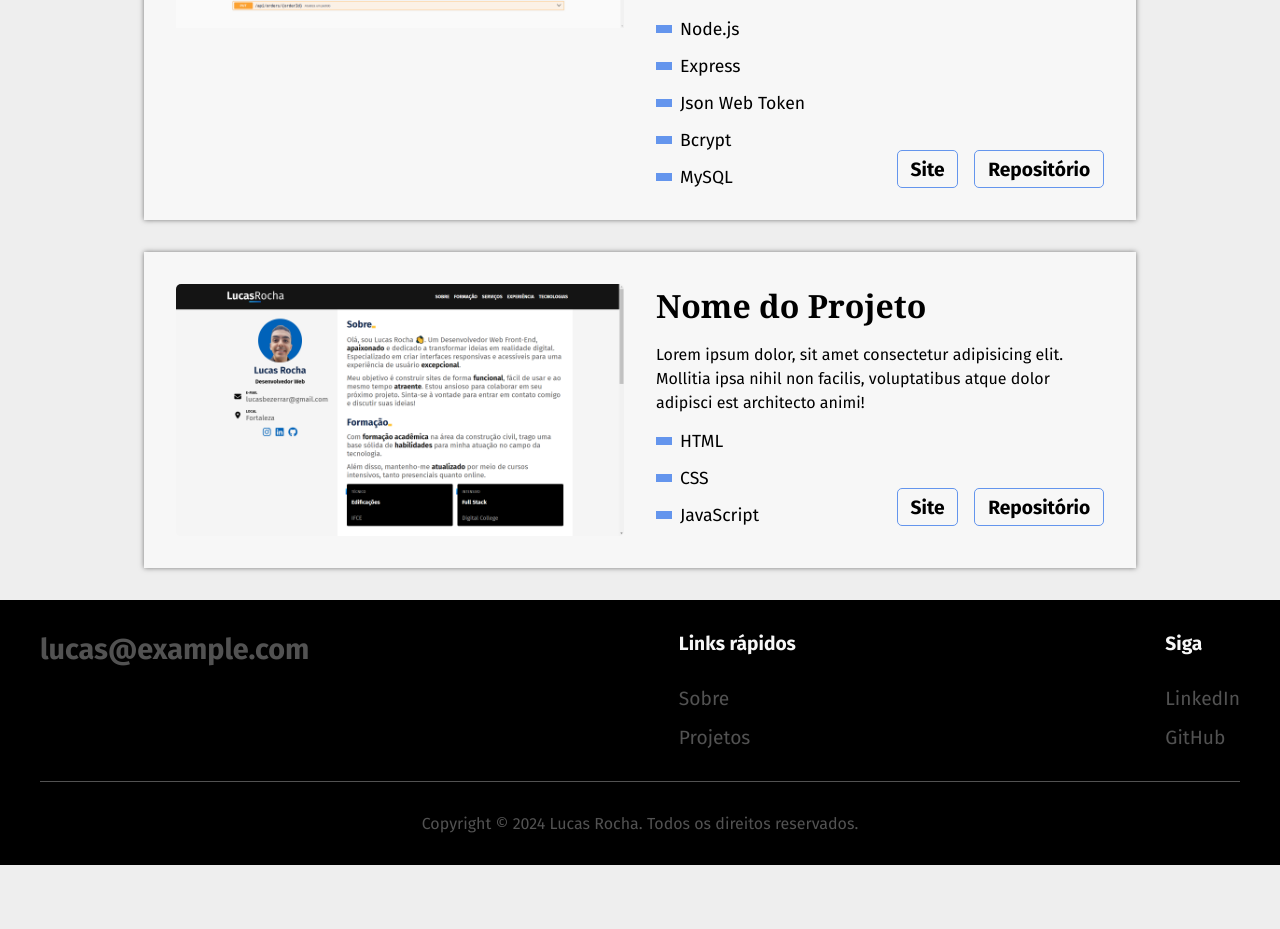
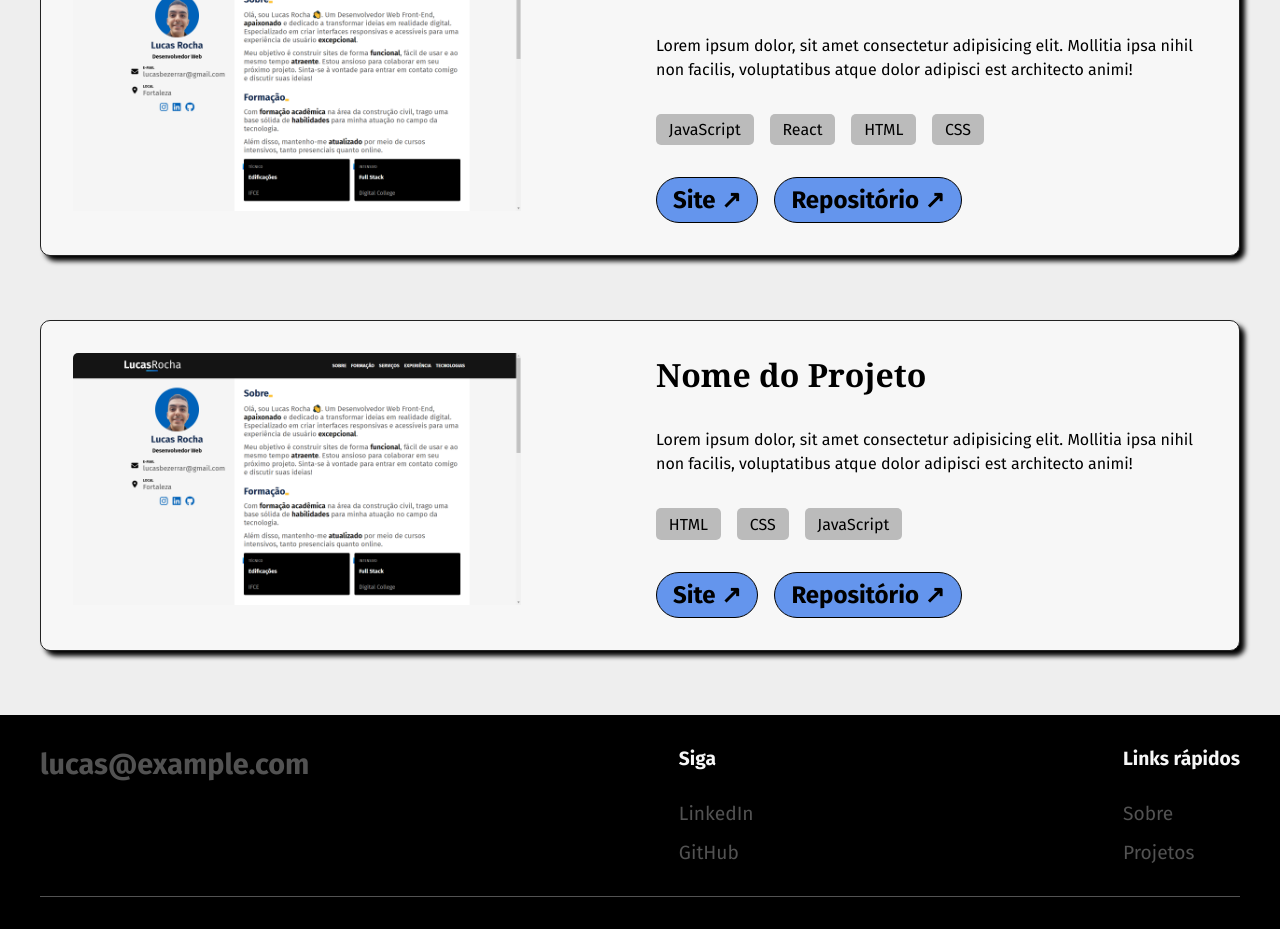
Before and after one commit to lucasrochabz/portfolio, a React (Vite) app: page / in a window 1280 px wide. Shown: the part 1860-2789 px from the top of the page. Before the commit the page ends 2725 px from the top, so only its background shows below. Built offline with nearby package versions, Linux system fonts and the light colour scheme.

Commit message:
add estilo ao card de projetos

```diff
--- a/src/components/Footer/Footer.jsx
+++ b/src/components/Footer/Footer.jsx
@@ -8,22 +8,22 @@ export const Footer = () => {
           <h2>lucas@example.com</h2>
 
           <ul className={styles.list}>
+            <li className={styles.top}>Siga</li>
+            <li>
+              <a href="#">LinkedIn</a>
+            </li>
+            <li>
+              <a href="#">GitHub</a>
+            </li>
+          </ul>
+
+          <ul className={styles.list}>
             <li className={styles.top}>Links rápidos</li>
             <li>
               <a href="#about">Sobre</a>
             </li>
             <li>
               <a href="#projetos">Projetos</a>
-            </li>
-          </ul>
-
-          <ul className={styles.list}>
-            <li className={styles.top}>Siga</li>
-            <li>
-              <a href="#">LinkedIn</a>
-            </li>
-            <li>
-              <a href="#">GitHub</a>
             </li>
           </ul>
         </div>
--- a/src/components/Header/Header.jsx
+++ b/src/components/Header/Header.jsx
@@ -5,7 +5,7 @@ export const Header = () => {
     <>
       <header className={styles['header-bg']}>
         <div className={styles.header}>
-          <h2 className={styles.logo}>LucasRocha</h2>
+          <h2 className={styles.logo}>Lucas Rocha</h2>
 
           <nav>
             <ul className={styles.nav}>
--- a/src/components/Header/Header.module.css
+++ b/src/components/Header/Header.module.css
@@ -1,6 +1,6 @@
 .header-bg {
   padding: 2rem 0;
-  box-shadow: 0 0 2px rgba(0, 0, 0, 0.5);
+  box-shadow: 0 0 2px rgba(0, 0, 0, 1);
 }
 
 .header {
--- a/src/components/ProjectCard/ProjectCard.jsx
+++ b/src/components/ProjectCard/ProjectCard.jsx
@@ -14,23 +14,23 @@ export const ProjectCard = ({ project }) => {
           <img src={imagePath} alt={imagePath} />
         </figure>
 
-        <div className={styles['card-info']}>
+        <div className={styles.info}>
           <h2 className="subtitle">{project.name}</h2>
           <p>{project.text}</p>
-          <div className={styles['tools-container']}>
-            <ul className={styles['card-tools-list']}>
+
+          <ul className={styles.list}>
             {project.tools.map((tool, index) => (
               <li key={index}>{tool}</li>
             ))}
           </ul>
-            <div className={styles['external-links']}>
+
+          <div className={styles.links}>
             <a href={project.site} target="blank">
-                Site
+              Site ↗
             </a>
             <a href={project.repository} target="blank">
-                Repositório
+              Repositório ↗
             </a>
-            </div>
           </div>
         </div>
       </div>
--- a/src/components/ProjectCard/ProjectCard.module.css
+++ b/src/components/ProjectCard/ProjectCard.module.css
@@ -3,8 +3,10 @@
   grid-template-columns: 1fr 1fr;
   background-color: var(--white-color);
   gap: 2rem;
+  border-radius: 10px;
+  border: 1px solid #222;
+  box-shadow: 5px 5px 5px rgba(0, 0, 0, 1);
   padding: 2rem;
-  box-shadow: 0 0 5px rgba(0, 0, 0, 0.5);
 }
 
 .project-card figure {
@@ -19,72 +21,44 @@
   object-fit: cover;
 }
 
-.card-info {
+.info {
   display: flex;
   flex-direction: column;
-  width: 448px;
+  gap: 2rem;
+}
+
+.info p {
+  line-height: 1.5;
+}
+
+.list {
+  display: flex;
   gap: 1rem;
 }
 
-.card-info p {
-  line-height: 1.5;
+.list li {
+  background-color: #bbb;
+  border-radius: 5px;
+  padding: 0.4rem 0.8rem;
 }
 
-.tools-container {
+.links {
   display: flex;
-  justify-content: space-between;
-}
-
-.card-tools-list {
-  display: flex;
-  flex-direction: column;
-  list-style: none;
   gap: 1rem;
 }
 
-.card-tools-list li {
+.links a {
+  background-color: var(--blue-color);
   color: var(--black-color);
-  border-radius: 5px;
-  font-size: 1.1rem;
-}
-
-.card-tools-list li::before {
-  content: '';
-  display: inline-block;
-  width: 1rem;
-  height: 0.5rem;
-  margin-right: 0.5rem;
-  margin-bottom: 0.15rem;
-  background-color: var(--blue-color);
-}
-
-.external-links {
-  display: flex;
-  gap: 1rem;
-  align-items: end;
-}
-
-.external-links a {
-  text-decoration: none;
-  font-size: 1.3rem;
+  font-size: 1.5rem;
   font-weight: bold;
-  color: var(--black-color);
-  transition: 0.3s;
-  border-bottom: 1px solid transparent;
-}
-
-.external-links a {
-  text-decoration: none;
-  color: var(--black-color);
-  border: 1px solid var(--blue-color);
-  font-weight: bold;
-  font-size: 1.2rem;
-  padding: 0.4rem 0.8rem;
-  border-radius: 5px;
+  border: 1px solid var(--black-color);
+  border-radius: 100px;
+  padding: 0.5rem 1rem;
   transition: 0.3s;
 }
 
-.external-links a:hover {
-  background-color: var(--blue-color);
-  color: var(--white-color);
+.links a:hover {
+  background-color: var(--black-color);
+  color: var(--bg-color);
 }
--- a/src/components/ProjectList/ProjectList.jsx
+++ b/src/components/ProjectList/ProjectList.jsx
@@ -2,15 +2,6 @@ import { ProjectCard } from '../ProjectCard/ProjectCard';
 import styles from './ProjectList.module.css';
 
 const projects = [
-  {
-    id: 1,
-    name: 'Portfólio',
-    text: 'Lorem ipsum dolor, sit amet consectetur adipisicing elit. Mollitia ipsa nihil non facilis, voluptatibus atque dolor adipisci est architecto animi!',
-    tools: ['JavaScript', 'React', 'Tailwind'],
-    image: 'projeto.png',
-    site: '#',
-    repository: 'https://github.com/lucasrochabz/portfolio',
-  },
   {
     id: 2,
     name: 'Bodega',
@@ -24,10 +15,19 @@ const projects = [
     id: 3,
     name: 'Bodega API',
     text: 'Este projeto é a API de um e-commerce, desenvolvida com Node.js e Express, fornecendo uma comunicação eficiente entre o front-end e o banco de dados. A API gerencia operações essenciais, como autenticação de usuários, gerenciamento de produtos, controle de estoque e processamento de pedidos, garantindo uma experiência de compra fluida e segura.',
-    tools: ['Node.js', 'Express', 'Json Web Token', 'Bcrypt', 'MySQL'],
+    tools: ['Node.js', 'Express', 'MySQL', 'Json Web Token', 'Bcrypt'],
     image: 'bodega-api.png',
     site: '#',
     repository: 'https://github.com/lucasrochabz/bodega-api',
+  },
+  {
+    id: 1,
+    name: 'Portfólio',
+    text: 'Lorem ipsum dolor, sit amet consectetur adipisicing elit. Mollitia ipsa nihil non facilis, voluptatibus atque dolor adipisci est architecto animi!',
+    tools: ['JavaScript', 'React', 'HTML', 'CSS'],
+    image: 'projeto.png',
+    site: '#',
+    repository: 'https://github.com/lucasrochabz/portfolio',
   },
   {
     id: 4,
--- a/src/components/ProjectList/ProjectList.module.css
+++ b/src/components/ProjectList/ProjectList.module.css
@@ -1,7 +1,7 @@
 .project-list {
+  max-width: 1200px;
   display: flex;
   flex-direction: column;
-  align-items: center;
-  gap: 2rem;
-  padding: 2rem 0;
+  gap: 4rem;
+  margin: 4rem auto;
 }
--- a/src/components/Tools/Tools.module.css
+++ b/src/components/Tools/Tools.module.css
@@ -2,7 +2,7 @@
   background-color: var(--black-color);
   color: var(--bg-color);
   overflow: hidden;
-  padding: 3rem 0;
+  padding: 1rem 0;
 }
 
 .marquee {
```
Lines whose indentation alone changed are shown as unchanged.
